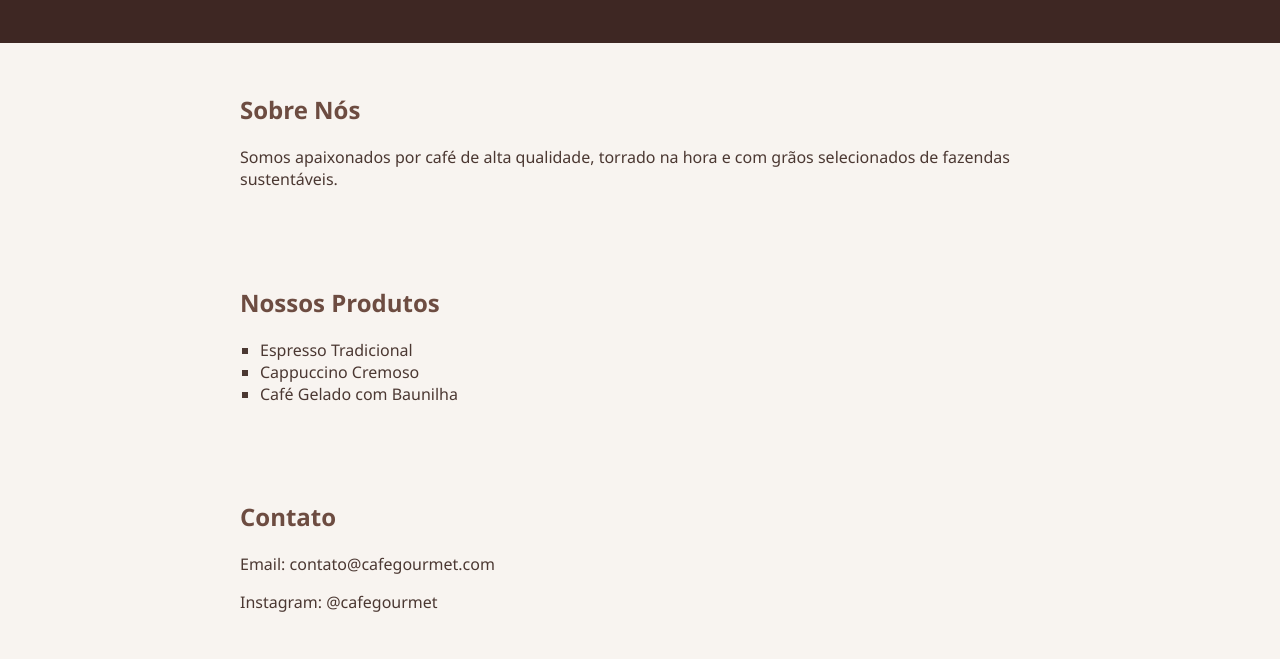
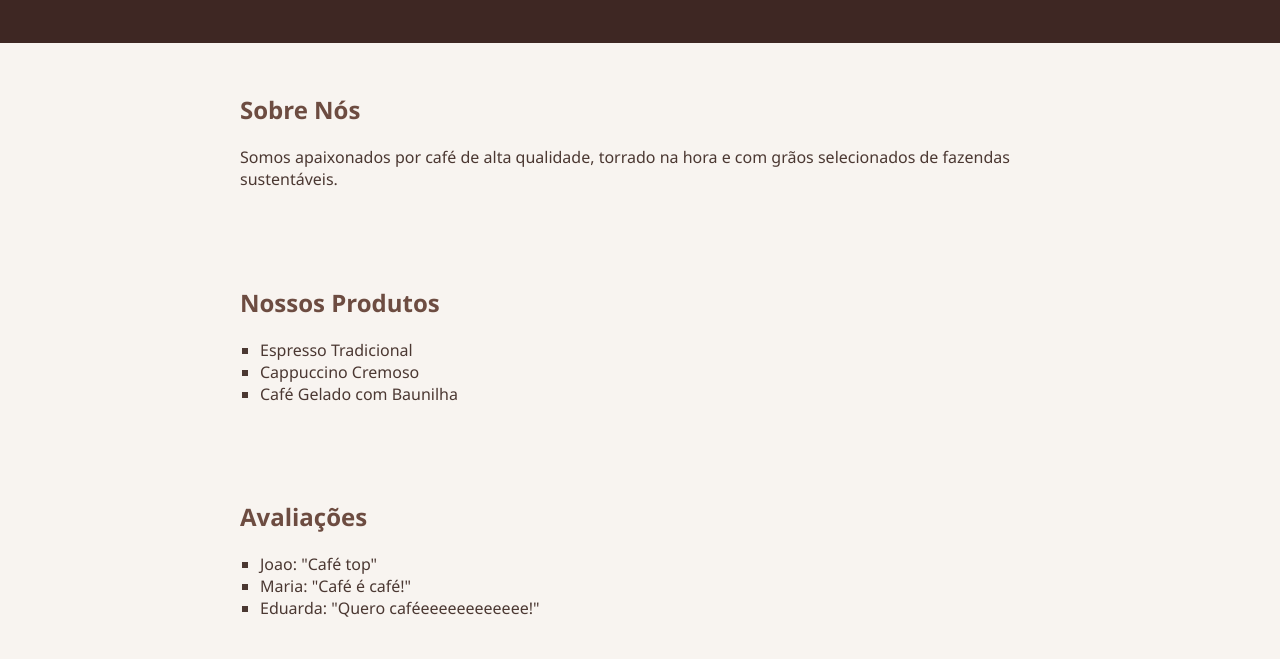
Before and after one commit to nicolasdrosdoski/cafe-gourmet, a plain HTML site: page index.html in a window 1280 px wide. Shown: the part 141-800 px from the top of the page. Drawn offline with Linux system fonts and the light colour scheme.

Commit message:
Adicionada seção de avaliações

```diff
--- a/index.html
+++ b/index.html
@@ -25,6 +25,16 @@
       </ul>
     </section>
 
+    <section id="avaliacoes">
+        <h2>Avaliações</h2>
+        <ul>
+          <li>Joao: "Café top"</li>
+          <li>Maria: "Café é café!"</li>
+          <li>Eduarda: "Quero caféeeeeeeeeeeee!"</li>
+        </ul>
+      </section>
+
+
     <section id="contato">
       <h2>Contato</h2>
       <p>Email: contato@cafegourmet.com</p>
```
